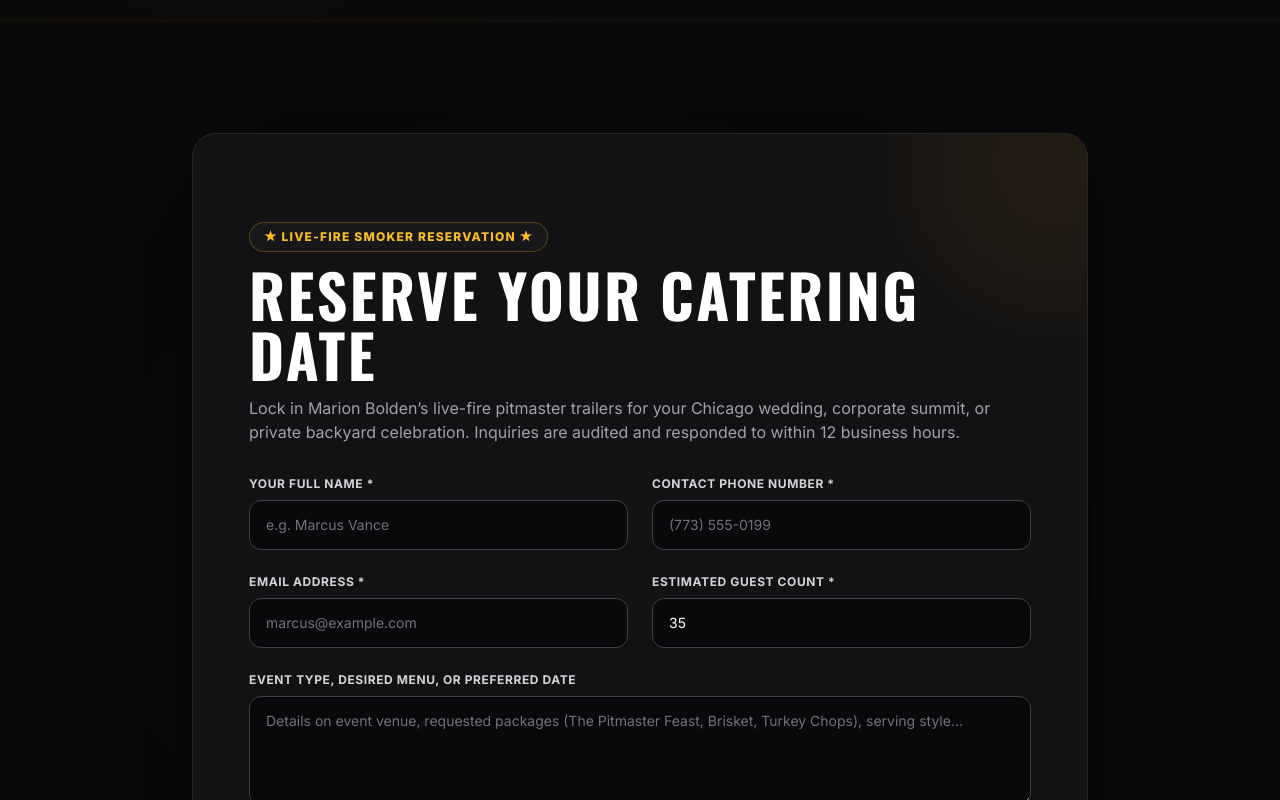
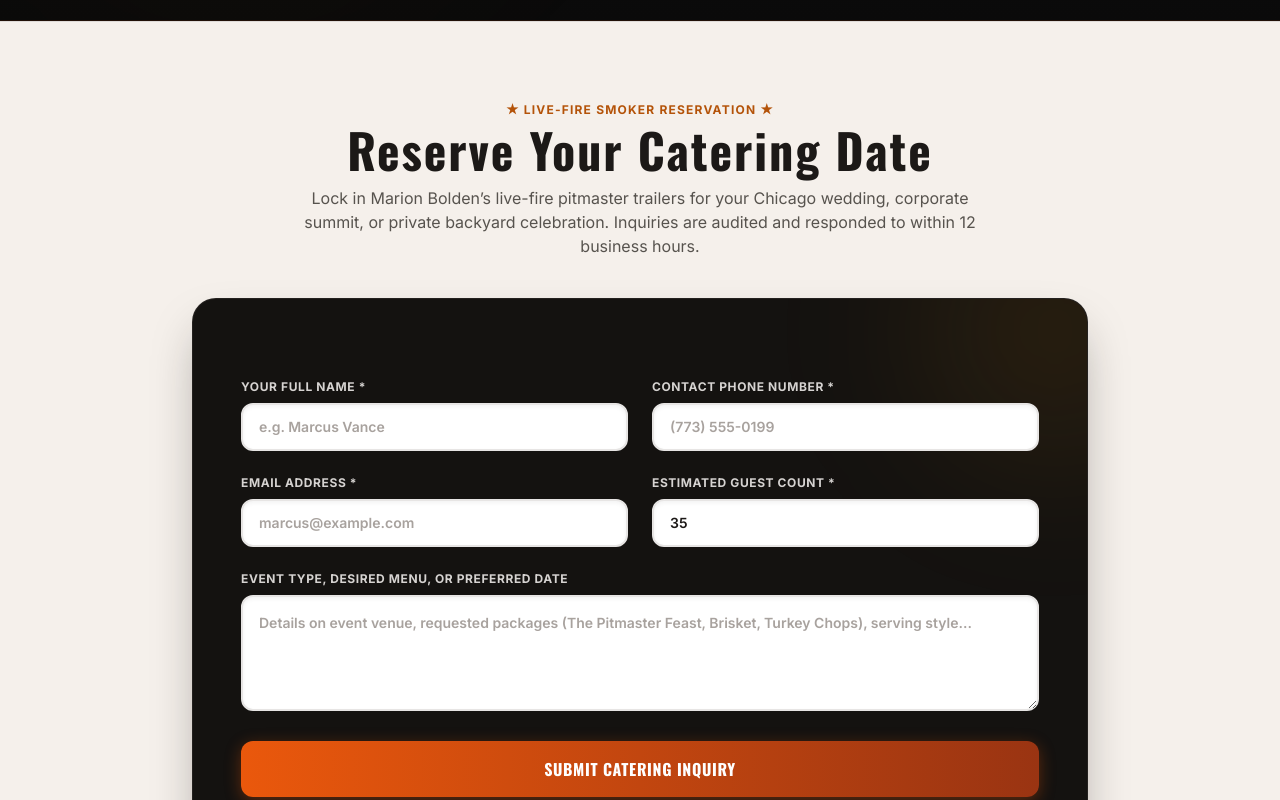
Before and after one commit to silverfox67/allthesmokecatering, a Next.js app: page / in a window 1280 px wide. Shown: the part 4260-5060 px from the top of the page. Built offline with nearby package versions, Linux system fonts and the light colour scheme.

Commit message:
feat(quote): harmonize Reserve Your Catering Date with butcher-paper and cast-iron styling

```diff
--- a/src/app/page.tsx
+++ b/src/app/page.tsx
@@ -22,40 +22,37 @@ export default function HomePage() {
       {/* 4. TikTok Pitmaster Reels: Warm Hickory Smoke Tint (#161311) */}
       <TikTokReels />
 
-      {/* 5. Quote Inquiry & Date Booking Form: Deep Obsidian (#0A0A0A) with Framed Warm Card */}
+      {/* 5. Quote Inquiry & Date Booking Form: Warm Butcher-Paper Section + Cast-Iron Card */}
       <section
         id="quote"
-        className="py-20 sm:py-28 px-4 sm:px-8 bg-[#0A0A0A] border-b border-zinc-800/80 relative overflow-hidden"
+        className="w-full bg-[#F5F0EB] py-20 px-4 sm:px-6 lg:px-8 border-y border-stone-300/70 relative overflow-hidden"
         aria-labelledby="quote-heading"
       >
-        {/* Ambient Ember Backlight in the background */}
-        <div
-          aria-hidden="true"
-          className="pointer-events-none absolute bottom-1/4 left-1/4 h-[500px] w-[500px] rounded-full bg-amber-600/5 blur-[150px]"
-        />
+        <div className="max-w-7xl mx-auto space-y-10 relative z-10">
+          {/* Section Header */}
+          <div className="text-center max-w-3xl mx-auto">
+            <span className="text-xs font-bold uppercase tracking-widest text-[#B45309] block mb-2 text-center">
+              ★ LIVE-FIRE SMOKER RESERVATION ★
+            </span>
+            <h2
+              id="quote-heading"
+              className="font-display text-3xl sm:text-4xl lg:text-5xl font-bold tracking-tight text-[#1C1917] text-center mb-3"
+            >
+              Reserve Your Catering Date
+            </h2>
+            <p className="text-stone-600 text-sm sm:text-base max-w-2xl mx-auto text-center mb-8">
+              Lock in Marion Bolden’s live-fire pitmaster trailers for your Chicago wedding,
+              corporate summit, or private backyard celebration. Inquiries are audited and responded to within 12 business hours.
+            </p>
+          </div>
 
-        <div className="mx-auto max-w-4xl rounded-3xl border border-zinc-800 bg-[#121214] p-8 sm:p-14 shadow-2xl shadow-black/80 relative overflow-hidden space-y-8">
+          {/* Cast-Iron Reservation Form Card */}
+          <div className="mx-auto max-w-4xl rounded-2xl sm:rounded-3xl border border-stone-800/80 bg-[#141210] p-6 sm:p-12 shadow-2xl shadow-stone-900/40 relative overflow-hidden space-y-8">
             {/* Ambient Ember Backlight in the form corner */}
             <div
               aria-hidden="true"
               className="pointer-events-none absolute -top-24 -right-24 h-64 w-64 rounded-full bg-amber-500/10 blur-[80px]"
             />
-
-          <div className="space-y-3 relative z-10">
-            <span className="text-amber-400 text-xs uppercase font-extrabold tracking-widest bg-zinc-900 px-3.5 py-1.5 rounded-full border border-amber-500/30 inline-block">
-              ★ Live-Fire Smoker Reservation ★
-            </span>
-            <h2
-              id="quote-heading"
-              className="font-display text-4xl sm:text-6xl text-white font-black uppercase leading-none"
-            >
-              Reserve Your Catering Date
-            </h2>
-            <p className="text-zinc-400 text-sm sm:text-base leading-relaxed">
-              Lock in Marion Bolden’s live-fire pitmaster trailers for your Chicago wedding,
-              corporate summit, or private backyard celebration. Inquiries are audited and responded to within 12 business hours.
-            </p>
-          </div>
 
             <form action="/api/lead" method="POST" className="space-y-6 relative z-10">
               <input type="hidden" name="formLoadedAt" value={Date.now().toString()} />
@@ -71,7 +68,7 @@ export default function HomePage() {
 
               <div className="grid grid-cols-1 sm:grid-cols-2 gap-6">
                 <div className="space-y-2">
-                <label htmlFor="lead-name" className="text-xs font-bold text-zinc-300 uppercase tracking-wider block">
+                  <label htmlFor="lead-name" className="text-xs font-bold text-stone-300 uppercase tracking-wider block">
                     Your Full Name *
                   </label>
                   <input
@@ -80,12 +77,12 @@ export default function HomePage() {
                     name="name"
                     required
                     placeholder="e.g. Marcus Vance"
-                  className="w-full bg-zinc-950 border border-zinc-700 rounded-xl px-4 py-3.5 text-white placeholder-zinc-500 focus:outline-none focus:border-amber-500 text-sm"
+                    className="w-full h-12 px-4 rounded-xl bg-white border-2 border-stone-200 text-stone-900 placeholder:text-stone-400 text-sm font-semibold focus:outline-none focus:border-[#EA580C] focus:ring-2 focus:ring-[#EA580C]/25 shadow-inner transition-all"
                   />
                 </div>
 
                 <div className="space-y-2">
-                <label htmlFor="lead-phone" className="text-xs font-bold text-zinc-300 uppercase tracking-wider block">
+                  <label htmlFor="lead-phone" className="text-xs font-bold text-stone-300 uppercase tracking-wider block">
                     Contact Phone Number *
                   </label>
                   <input
@@ -94,14 +91,14 @@ export default function HomePage() {
                     name="phone"
                     required
                     placeholder="(773) 555-0199"
-                  className="w-full bg-zinc-950 border border-zinc-700 rounded-xl px-4 py-3.5 text-white placeholder-zinc-500 focus:outline-none focus:border-amber-500 text-sm"
+                    className="w-full h-12 px-4 rounded-xl bg-white border-2 border-stone-200 text-stone-900 placeholder:text-stone-400 text-sm font-semibold focus:outline-none focus:border-[#EA580C] focus:ring-2 focus:ring-[#EA580C]/25 shadow-inner transition-all"
                   />
                 </div>
               </div>
 
               <div className="grid grid-cols-1 sm:grid-cols-2 gap-6">
                 <div className="space-y-2">
-                <label htmlFor="lead-email" className="text-xs font-bold text-zinc-300 uppercase tracking-wider block">
+                  <label htmlFor="lead-email" className="text-xs font-bold text-stone-300 uppercase tracking-wider block">
                     Email Address *
                   </label>
                   <input
@@ -110,12 +107,12 @@ export default function HomePage() {
                     name="email"
                     required
                     placeholder="marcus@example.com"
-                  className="w-full bg-zinc-950 border border-zinc-700 rounded-xl px-4 py-3.5 text-white placeholder-zinc-500 focus:outline-none focus:border-amber-500 text-sm"
+                    className="w-full h-12 px-4 rounded-xl bg-white border-2 border-stone-200 text-stone-900 placeholder:text-stone-400 text-sm font-semibold focus:outline-none focus:border-[#EA580C] focus:ring-2 focus:ring-[#EA580C]/25 shadow-inner transition-all"
                   />
                 </div>
 
                 <div className="space-y-2">
-                <label htmlFor="lead-guestCount" className="text-xs font-bold text-zinc-300 uppercase tracking-wider block">
+                  <label htmlFor="lead-guestCount" className="text-xs font-bold text-stone-300 uppercase tracking-wider block">
                     Estimated Guest Count *
                   </label>
                   <input
@@ -124,13 +121,13 @@ export default function HomePage() {
                     name="guestCount"
                     min="10"
                     defaultValue="35"
-                  className="w-full bg-zinc-950 border border-zinc-700 rounded-xl px-4 py-3.5 text-white focus:outline-none focus:border-amber-500 text-sm"
+                    className="w-full h-12 px-4 rounded-xl bg-white border-2 border-stone-200 text-stone-900 placeholder:text-stone-400 text-sm font-semibold focus:outline-none focus:border-[#EA580C] focus:ring-2 focus:ring-[#EA580C]/25 shadow-inner transition-all"
                   />
                 </div>
               </div>
 
               <div className="space-y-2">
-              <label htmlFor="lead-message" className="text-xs font-bold text-zinc-300 uppercase tracking-wider block">
+                <label htmlFor="lead-message" className="text-xs font-bold text-stone-300 uppercase tracking-wider block">
                   Event Type, Desired Menu, or Preferred Date
                 </label>
                 <textarea
@@ -138,17 +135,18 @@ export default function HomePage() {
                   name="message"
                   rows={4}
                   placeholder="Details on event venue, requested packages (The Pitmaster Feast, Brisket, Turkey Chops), serving style..."
-                className="w-full bg-zinc-950 border border-zinc-700 rounded-xl px-4 py-3.5 text-white placeholder-zinc-500 focus:outline-none focus:border-amber-500 text-sm"
+                  className="w-full p-4 rounded-xl bg-white border-2 border-stone-200 text-stone-900 placeholder:text-stone-400 text-sm font-semibold focus:outline-none focus:border-[#EA580C] focus:ring-2 focus:ring-[#EA580C]/25 shadow-inner transition-all resize-y"
                 />
               </div>
 
               <button
                 type="submit"
-              className="w-full bg-gradient-to-r from-amber-500 to-amber-600 text-black font-extrabold py-4 rounded-xl text-base tracking-wider hover:brightness-110 transition-all shadow-xl min-h-[48px] flex items-center justify-center uppercase"
+                className="w-full h-14 rounded-xl bg-gradient-to-r from-[#EA580C] to-[#9A3412] text-white font-display font-black text-sm sm:text-base tracking-wider uppercase shadow-[0_4px_16px_rgba(234,88,12,0.35)] hover:scale-[1.01] active:scale-[0.99] transition-transform flex items-center justify-center"
               >
                 SUBMIT CATERING INQUIRY
               </button>
             </form>
+          </div>
         </div>
       </section>
 
```
Lines whose indentation alone changed are shown as unchanged.
